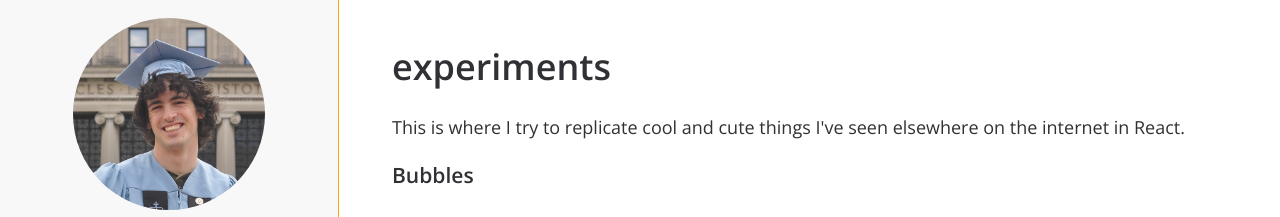
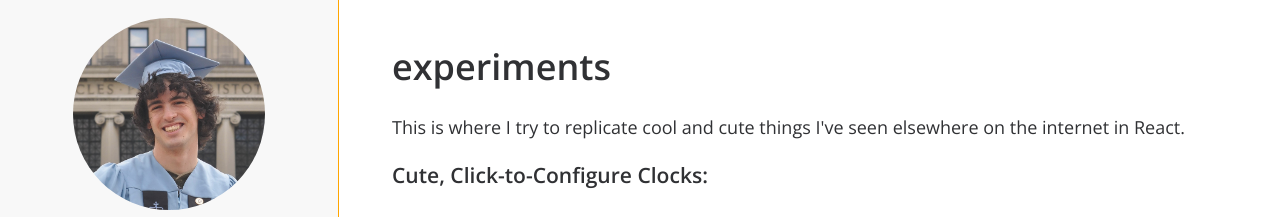
Before and after one commit to lui5c/lui5c.github.io, a Gatsby site: page /experiments in a window 1280 px wide. Shown: the top 217 px of the page. Built offline with nearby package versions, Linux system fonts and the light colour scheme; Gatsby itself is replaced by a stand-in of ours.

Commit message:
click to configure clocks to experiments

```diff
--- a/src/pages/experiments.js
+++ b/src/pages/experiments.js
@@ -14,7 +14,7 @@ export default function Home() {
 				<p> This is where I try to replicate cool and cute things I've seen elsewhere on the internet in React. </p>
 				{/**<Timex /> **/}
 				<div>
-					<h3>Bubbles</h3>
+					<h3>Cute, Click-to-Configure Clocks:</h3>
 					<WorldClocks />
 				</div>
 				<div>
```
